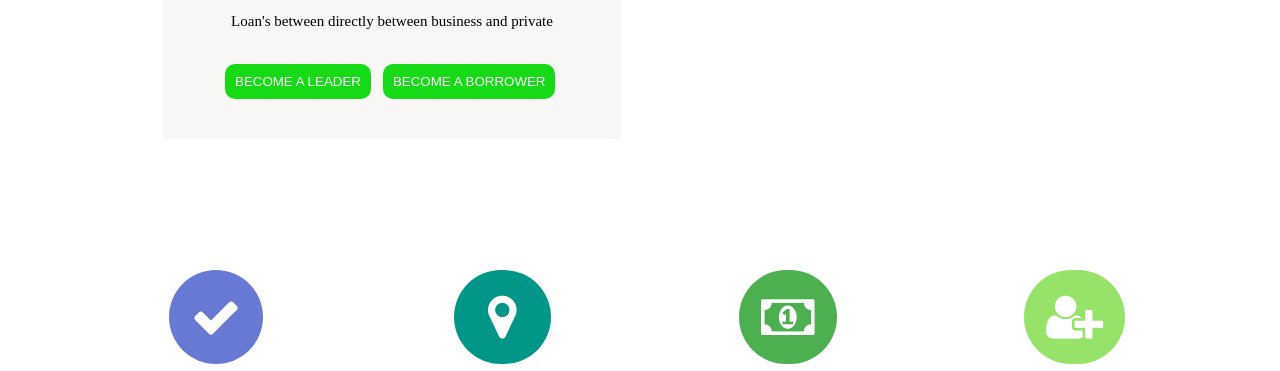
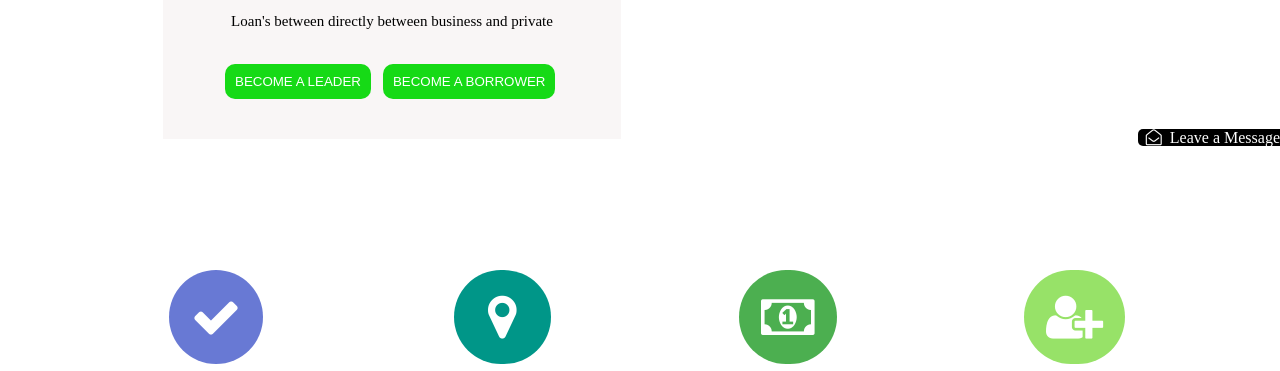
Before and after one commit to Sujoydas692/Assignment004, a plain HTML site: page index.html in a window 1280 px wide. Shown: the part 380-751 px from the top of the page. Drawn offline with Linux system fonts and the light colour scheme.

Commit message:
Add files via upload

```diff
--- a/css/style.css
+++ b/css/style.css
@@ -327,6 +327,27 @@ text-decoration: none;
     background-color: #97E268;
 }
 
+.leave-msg a{
+    text-decoration: none;
+    background-color: black;
+    color: #fff;
+    border-radius: 5px 0px 0px 5px;
+}
+
+.fa.fa-envelope-open-o{
+    padding: 5px 8px;
+}
+
+section.leave-msg{
+    position: fixed;
+    right: 0;
+    top: 63%;
+}
+
+section.leave-msg a:hover{
+    background-color: #66C430;
+}
+
 .four h1{
 margin: 10px auto;
             padding: 10px;
--- a/index.html
+++ b/index.html
@@ -97,6 +97,12 @@
 
 			</div>
 		</div>
+	</section>
+
+	<section class="leave-msg">
+		<a href="#"><i class="fa fa-envelope-open-o" aria-hidden="true"></i>Leave a Message</a>
+
+
 	</section>
 
 	<section class="list">
```
